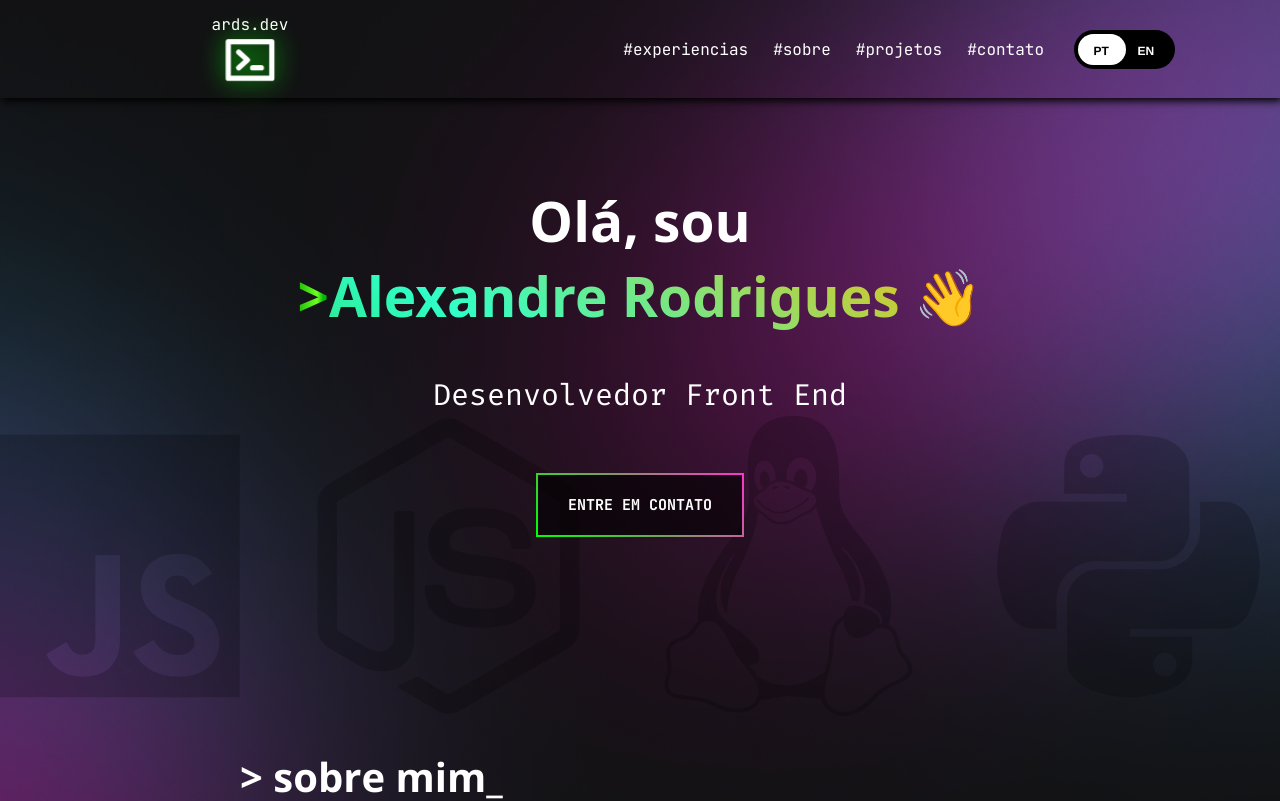
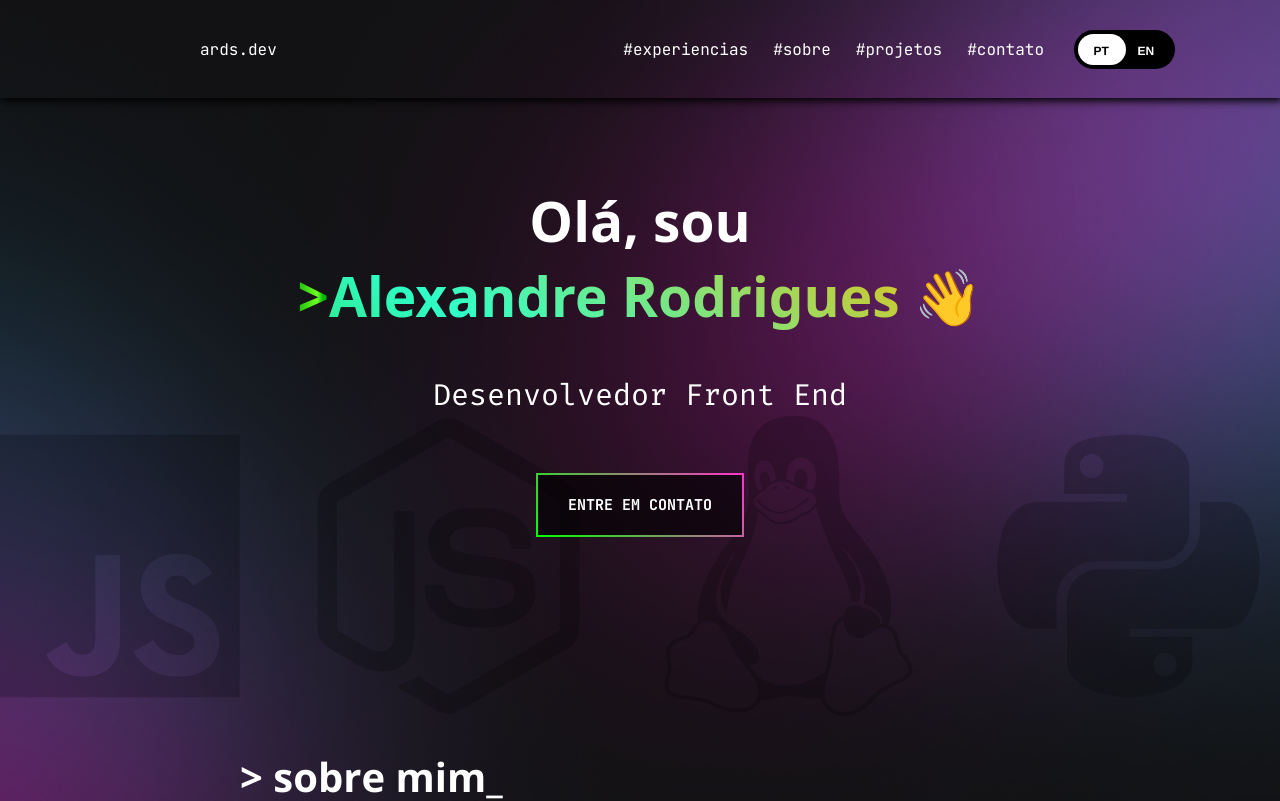
Before and after one commit to ardszsantos/portifolio, a React (Create React App) app: page / in a window 1280 px wide. Shown: the top 801 px of the page. Built offline with nearby package versions, Linux system fonts and the light colour scheme.

Commit message:
feat: removed broken/unused terminal

```diff
--- a/src/components/nav-bar.js
+++ b/src/components/nav-bar.js
@@ -79,12 +79,7 @@ const NavBar = () => {
     <div className="main-nav">
       <div className='logo'>
         ards.dev
-        <animated.img
-          src={terminal}
-          alt="Terminal icon"
-          onClick={toggleTerminal}
-          style={pulseWithGlow} // Apply the animation
-        />
+
       </div>
       <nav className={`navigation ${isOpen ? 'active' : ''}`}>
         {/* Update anchor tags to use smoothScrollToSection */}
```
